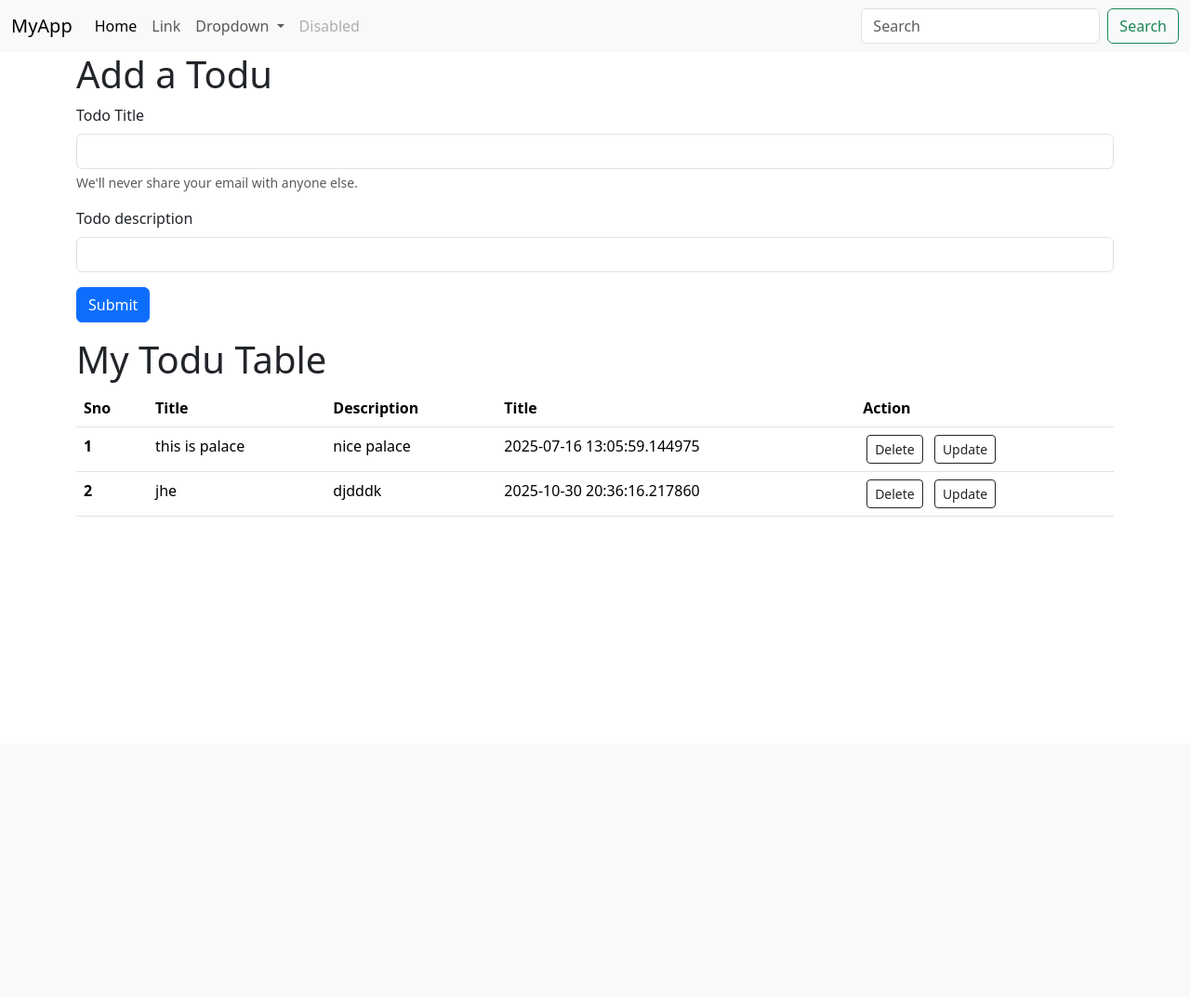
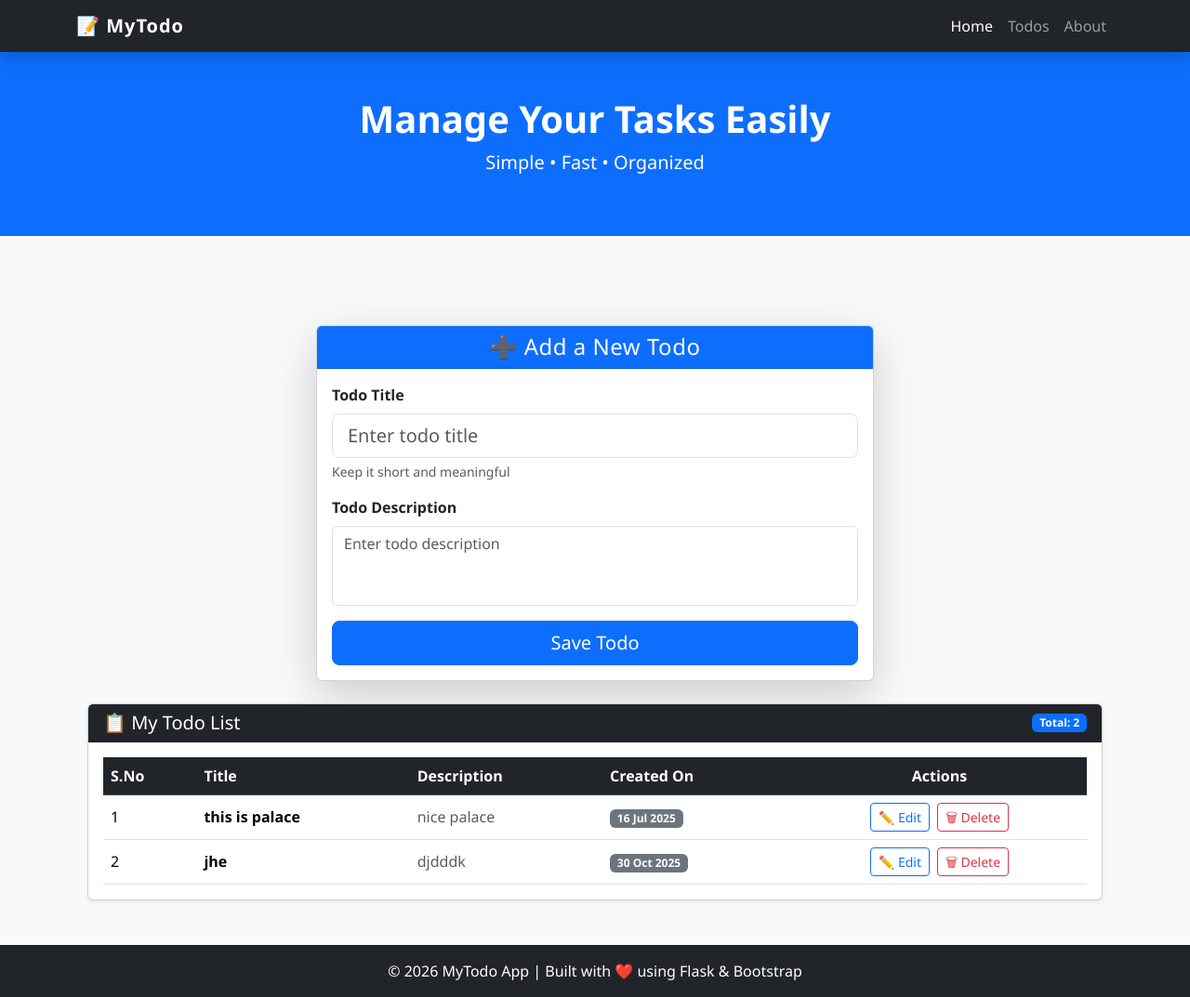
Before and after one commit to israr-ai/todo-app, a Flask app: page / in a window 1280 px wide. Shown: the whole page at 93% size. Before the commit the page ends 556 px from the top, so only its background shows below. Run offline with Flask 3, Linux system fonts and the light colour scheme.

Commit message:
design the web pade

```diff
--- a/static/css/style.css
+++ b/static/css/style.css
@@ -3,6 +3,32 @@
     padding: 0;
     box-sizing: border-box;
 }
+/* body{
+    background-color: rgb(62, 38, 95);
+}
 nav{
-    background-color: rgb(39, 36, 36);
+    background-color: rgb(27, 16, 47);
+} */
+
+
+
+body {
+  font-family: "Segoe UI", sans-serif;
 }
+
+.navbar-brand {
+  letter-spacing: 1px;
+}
+
+section h1 {
+  font-size: 2.5rem;
+}
+
+
+.card-header h4 {
+  letter-spacing: 0.5px;
+}
+
+textarea {
+  resize: none;
+}
--- a/templates/base.html
+++ b/templates/base.html
@@ -3,54 +3,66 @@
   <head>
     <meta charset="utf-8">
     <meta name="viewport" content="width=device-width, initial-scale=1">
-    <title>{% block title %}
 
-    {% endblock title %} - MyTodo</title>
-    <link href="https://cdn.jsdelivr.net/npm/bootstrap@5.3.7/dist/css/bootstrap.min.css" rel="stylesheet" integrity="sha384-LN+7fdVzj6u52u30Kp6M/trliBMCMKTyK833zpbD+pXdCLuTusPj697FH4R/5mcr" crossorigin="anonymous">
+    <title>{% block title %}{% endblock title %} - MyTodo</title>
 
+    <!-- Bootstrap CSS -->
+    <link href="https://cdn.jsdelivr.net/npm/bootstrap@5.3.7/dist/css/bootstrap.min.css" rel="stylesheet">
+
+    <!-- Custom CSS -->
     <link rel="stylesheet" href="{{ url_for('static', filename='css/style.css') }}">
-    <script src="{{ url_for('static', filename='js/test.js') }}"></script>
   </head>
-  <body>
-      <nav class="navbar navbar-expand-lg bg-body-tertiary bg-body-tertiary">
-  <div class="container-fluid">
-    <a class="navbar-brand" href="/">MyApp</a>
-    <button class="navbar-toggler" type="button" data-bs-toggle="collapse" data-bs-target="#navbarSupportedContent" aria-controls="navbarSupportedContent" aria-expanded="false" aria-label="Toggle navigation">
+
+  <body class="bg-light">
+
+    <!-- NAVBAR -->
+    <nav class="navbar navbar-expand-lg navbar-dark bg-dark sticky-top shadow">
+      <div class="container">
+        <a class="navbar-brand fw-bold" href="/">📝 MyTodo</a>
+
+        <button class="navbar-toggler" type="button" data-bs-toggle="collapse" data-bs-target="#navbar">
           <span class="navbar-toggler-icon"></span>
         </button>
-    <div class="collapse navbar-collapse" id="navbarSupportedContent">
-      <ul class="navbar-nav me-auto mb-2 mb-lg-0">
+
+        <div class="collapse navbar-collapse" id="navbar">
+          <ul class="navbar-nav ms-auto mb-2 mb-lg-0">
             <li class="nav-item">
-          <a class="nav-link active" aria-current="page" href="/">Home</a>
+              <a class="nav-link active" href="/">Home</a>
             </li>
             <li class="nav-item">
-          <a class="nav-link" href="#">Link</a>
-        </li>
-        <li class="nav-item dropdown">
-          <a class="nav-link dropdown-toggle" href="#" role="button" data-bs-toggle="dropdown" aria-expanded="false">
-            Dropdown
-          </a>
-          <ul class="dropdown-menu">
-            <li><a class="dropdown-item" href="#">Action</a></li>
-            <li><a class="dropdown-item" href="#">Another action</a></li>
-            <li><hr class="dropdown-divider"></li>
-            <li><a class="dropdown-item" href="#">Something else here</a></li>
-          </ul>
+              <a class="nav-link" href="#">Todos</a>
             </li>
             <li class="nav-item">
-          <a class="nav-link disabled" aria-disabled="true">Disabled</a>
+              <a class="nav-link" href="#">About</a>
             </li>
           </ul>
-      <form class="d-flex" role="search">
-        <input class="form-control me-2" type="search" placeholder="Search" aria-label="Search"/>
-        <button class="btn btn-outline-success" type="submit">Search</button>
-      </form>
         </div>
       </div>
     </nav>
+
+    <!-- HERO SECTION -->
+    <section class="bg-primary text-white py-5">
+      <div class="container text-center">
+        <h1 class="fw-bold">Manage Your Tasks Easily</h1>
+        <p class="lead mt-2">Simple • Fast • Organized</p>
+        <!-- <a href="#" class="btn btn-light btn-lg mt-3">Get Started</a> -->
+      </div>
+    </section>
+
+    <!-- MAIN CONTENT -->
+    <main class="container my-5">
       {% block body %}
+      {% endblock body %}
+    </main>
 
-    {% endblock body %}
-      <script src="https://cdn.jsdelivr.net/npm/bootstrap@5.3.7/dist/js/bootstrap.bundle.min.js" integrity="sha384-ndDqU0Gzau9qJ1lfW4pNLlhNTkCfHzAVBReH9diLvGRem5+R9g2FzA8ZGN954O5Q" crossorigin="anonymous"></script>
+    <!-- FOOTER -->
+    <footer class="bg-dark text-white text-center py-3 mt-auto">
+      <p class="mb-0">
+        © 2026 MyTodo App | Built with ❤️ using Flask & Bootstrap
+      </p>
+    </footer>
+
+    <!-- Bootstrap JS -->
+    <script src="https://cdn.jsdelivr.net/npm/bootstrap@5.3.7/dist/js/bootstrap.bundle.min.js"></script>
   </body>
 </html>
--- a/templates/index.html
+++ b/templates/index.html
@@ -2,58 +2,130 @@
 {% block title %} Home {% endblock title %}
 {% block body %}
 
-<div class="container ">
-    <h1>Add a Todu</h1>
-   <form action="/" method="POST">
-  <div class="mb-3">
-    <label for="title" class="form-label">Todo Title</label>
-    <input type="text" class="form-control" name="title" id="title">
-    <div id="title" class="form-text">We'll never share your email with anyone else.</div>
-  </div>
-  <div class="mb-3">
-    <label for="desc" class="form-label">Todo description</label>
-    <input type="text" class="form-control"  name="desc">
+<div class="container d-flex justify-content-center">
+  <div class="card shadow-lg mt-5" style="max-width: 600px; width: 100%;">
+
+    <div class="card-header bg-primary text-white text-center">
+      <h4 class="mb-0">➕ Add a New Todo</h4>
     </div>
 
-  <button type="submit" class="btn btn-primary">Submit</button>
+    <div class="card-body">
+      <form action="/" method="POST">
+
+        <!-- Todo Title -->
+        <div class="mb-3">
+          <label for="title" class="form-label fw-semibold">Todo Title</label>
+          <input
+            type="text"
+            class="form-control form-control-lg"
+            id="title"
+            name="title"
+            placeholder="Enter todo title"
+            required
+          >
+          <div class="form-text">
+            Keep it short and meaningful
+          </div>
+        </div>
+
+        <!-- Todo Description -->
+        <div class="mb-3">
+          <label for="desc" class="form-label fw-semibold">Todo Description</label>
+          <textarea
+            class="form-control"
+            id="desc"
+            name="desc"
+            rows="3"
+            placeholder="Enter todo description"
+            required
+          ></textarea>
+        </div>
+
+        <!-- Submit Button -->
+        <div class="d-grid">
+          <button type="submit" class="btn btn-primary btn-lg">
+            Save Todo
+          </button>
+        </div>
+
       </form>
     </div>
 
-<div class="container my-3">
-    <h1>My Todu Table</h1>
+  </div>
+</div>
+
+
+<div class="container my-4">
+
+  <div class="card shadow-sm">
+
+    <!-- Card Header -->
+    <div class="card-header bg-dark text-white d-flex justify-content-between align-items-center">
+      <h5 class="mb-0">📋 My Todo List</h5>
+      <span class="badge bg-primary">Total: {{ alltodo|length }}</span>
+    </div>
+
+    <!-- Card Body -->
+    <div class="card-body">
 
       {% if alltodo|length == 0 %}
-      <div class="alert alert-dark" role="alert">
-        No todo found . Add your first todo now!
+        <div class="alert alert-warning text-center mb-0">
+          😕 No todos found. Add your first todo!
         </div>
       {% else %}
-        <table class="table">
-  <thead>
+
+      <div class="table-responsive">
+        <table class="table table-hover align-middle mb-0">
+
+          <thead class="table-dark">
             <tr>
-      <th scope="col">Sno</th>
-      <th scope="col">Title</th>
-      <th scope="col">Description</th>
-      <th scope="col">Title</th>
-      <th scope="col">Action</th>
+              <th>S.No</th>
+              <th>Title</th>
+              <th>Description</th>
+              <th>Created On</th>
+              <th class="text-center">Actions</th>
             </tr>
           </thead>
+
           <tbody>
             {% for todo in alltodo %}
             <tr>
-      <th scope="row">{{loop.index}}</th>
-      <td>{{todo.title}}</td>
-      <td>{{todo.desc}}</td>
-      <td>{{todo.date_created}}</td>
+              <td>{{ loop.index }}</td>
+
+              <td class="fw-semibold">
+                {{ todo.title }}
+              </td>
+
+              <td class="text-muted">
+                {{ todo.desc }}
+              </td>
+
               <td>
-        <a href="/delete/{{todo.sno}}" type="button" class="btn btn-outline-dark btn-sm mx-1">Delete</a>
-        <a href="/update/{{todo.sno}}" type="btton" class="btn btn-outline-dark btn-sm mx-1">Update</a>
+                <span class="badge bg-secondary">
+                  {{ todo.date_created.strftime('%d %b %Y') }}
+                </span>
+              </td>
+
+              <td class="text-center">
+                <a href="/update/{{ todo.sno }}" class="btn btn-sm btn-outline-primary me-1">
+                  ✏️ Edit
+                </a>
+                <a href="/delete/{{ todo.sno }}" class="btn btn-sm btn-outline-danger">
+                  🗑 Delete
+                </a>
               </td>
             </tr>
             {% endfor %}
           </tbody>
+
         </table>
+      </div>
 
       {% endif %}
 
     </div>
+  </div>
+
+</div>
+
  {% endblock body %}
```
Also changed, not shown: Readme.md, TodoApp.jpeg (added), instance/todo.db. Lines whose indentation alone changed are shown as unchanged.
